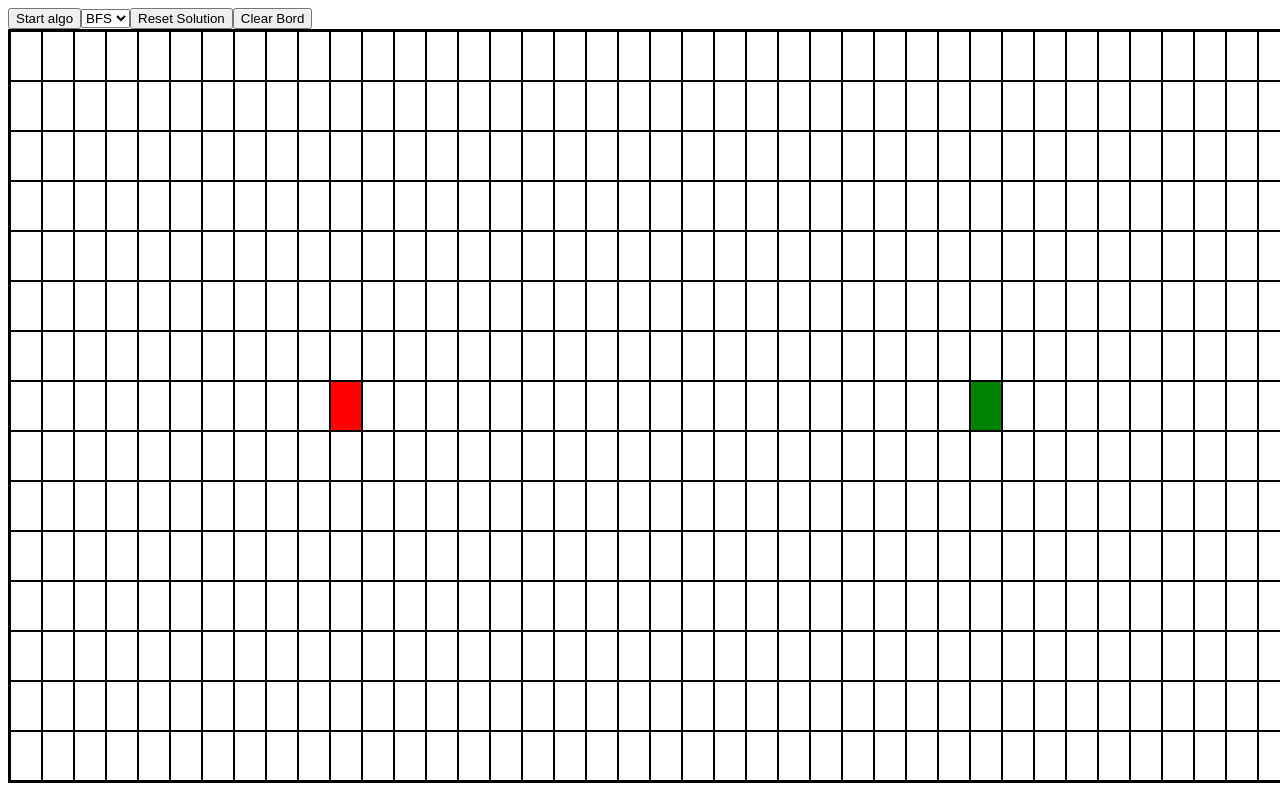
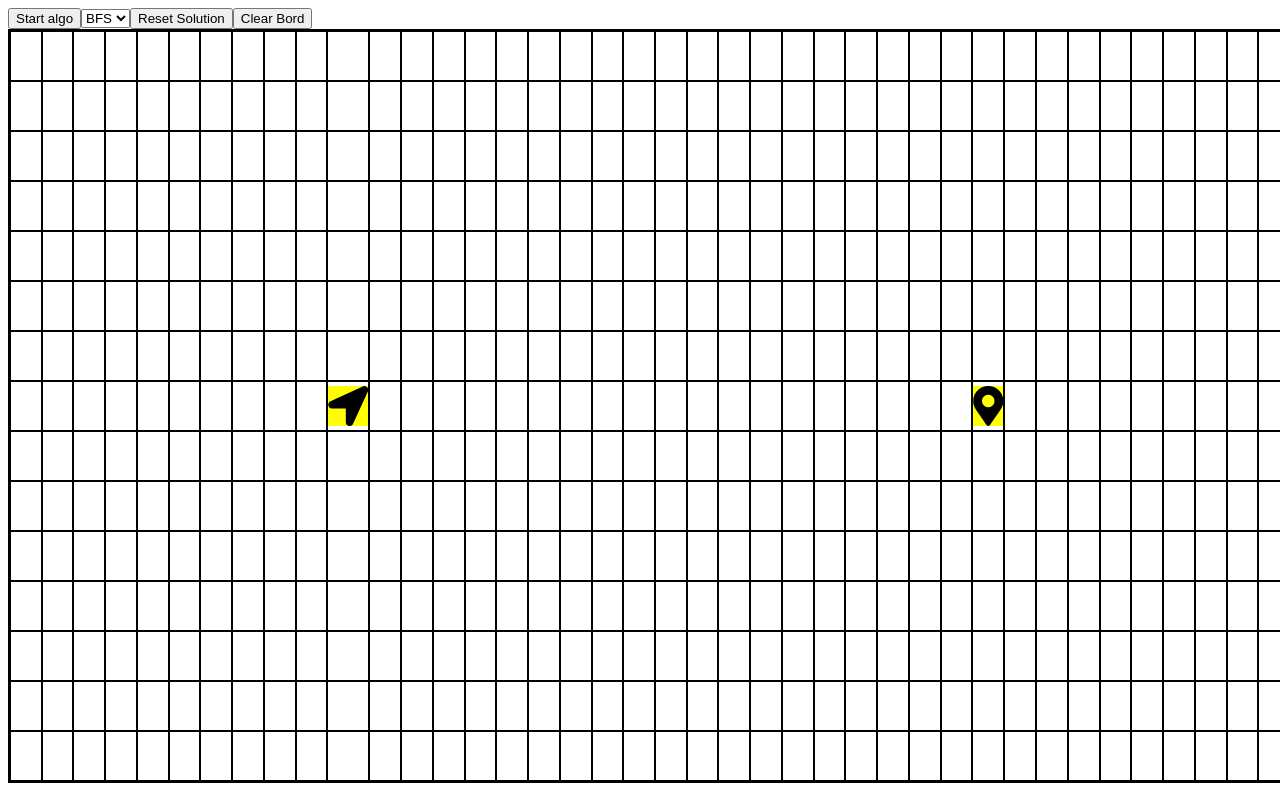
Before and after one commit to simonbucko/path_visualizer, a React (Create React App) app: page / in a window 1280 px wide. Built offline with nearby package versions, Linux system fonts and the light colour scheme.

Commit message:
working before changes

```diff
--- a/src/App.jsx
+++ b/src/App.jsx
@@ -13,6 +13,10 @@ import "./styles/styles.scss";
 
 //grid need to be outside of component so it does not have diff reference each time and it is not affected with async useState, and also prevents unnecessary renders
 let GRID = createGrid(GRID_ROWS, GRID_COLUMNS);
+
+//TODO:add slider to change speed of algorithm
+//TODO:add animations
+//TODO:add icon as starting node and ending node
 
 const App = () => {
   const [isAlgoRunning, setIsAlgoRunning] = useState(false);
--- a/src/components/Node/Node.jsx
+++ b/src/components/Node/Node.jsx
@@ -29,19 +29,19 @@ const Node = ({
     handleMouseRelease(id);
   };
 
-  const startNodeClass = isStartNode && "startingNode";
-  const endNodeClass = isEndNode && "endingNode";
   const wallClass = isWall && "wallNode";
 
   return (
     <div
       id={id}
-      className={`node ${startNodeClass} ${endNodeClass} ${wallClass}`}
+      className={`node  ${wallClass}`}
       onMouseDown={(e) => onMouseDown(e)}
       onMouseEnter={(e) => onMouseEnter(e)}
       onMouseUp={(e) => onMouseUp(e)}
     >
       {isTree && <i className={"fas fa-tree"}></i>}
+      {isStartNode && <i class="fas fa-location-arrow startingNode"></i>}
+      {isEndNode && <i class="fas fa-map-marker-alt endingNode"></i>}
     </div>
   );
 };
--- a/src/styles/_node.scss
+++ b/src/styles/_node.scss
@@ -10,12 +10,14 @@
 }
 
 .startingNode {
-  background-color: red;
+  background-color: yellow;
+
   cursor: grab;
 }
 
 .endingNode {
-  background-color: green;
+  background-color: yellow;
+
   cursor: grab;
 }
 
@@ -32,7 +34,7 @@
 }
 
 .visited.startingNode {
-  background-color: red;
+  background-color: white;
 }
 
 .visited.endingNode {
```
